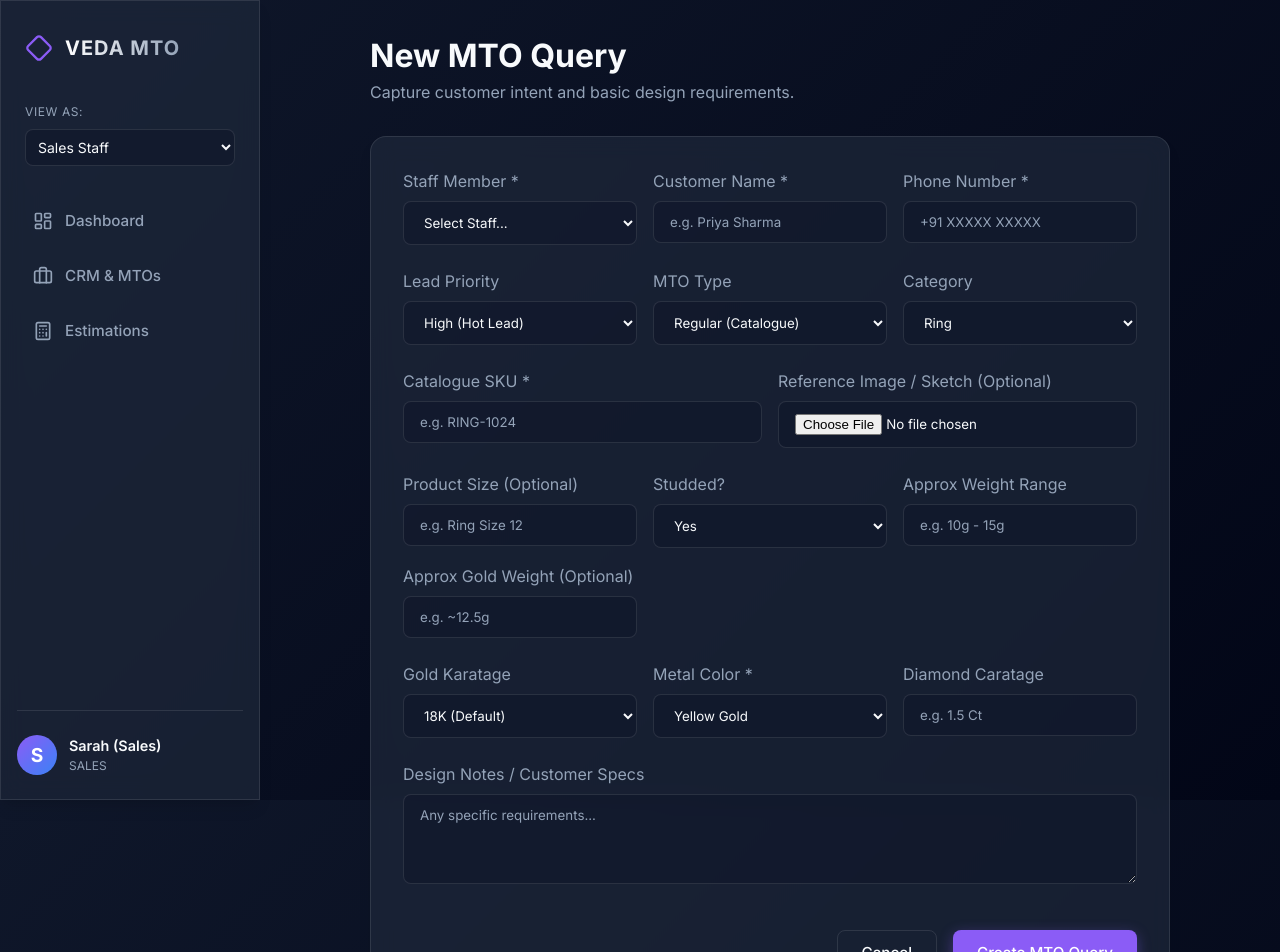
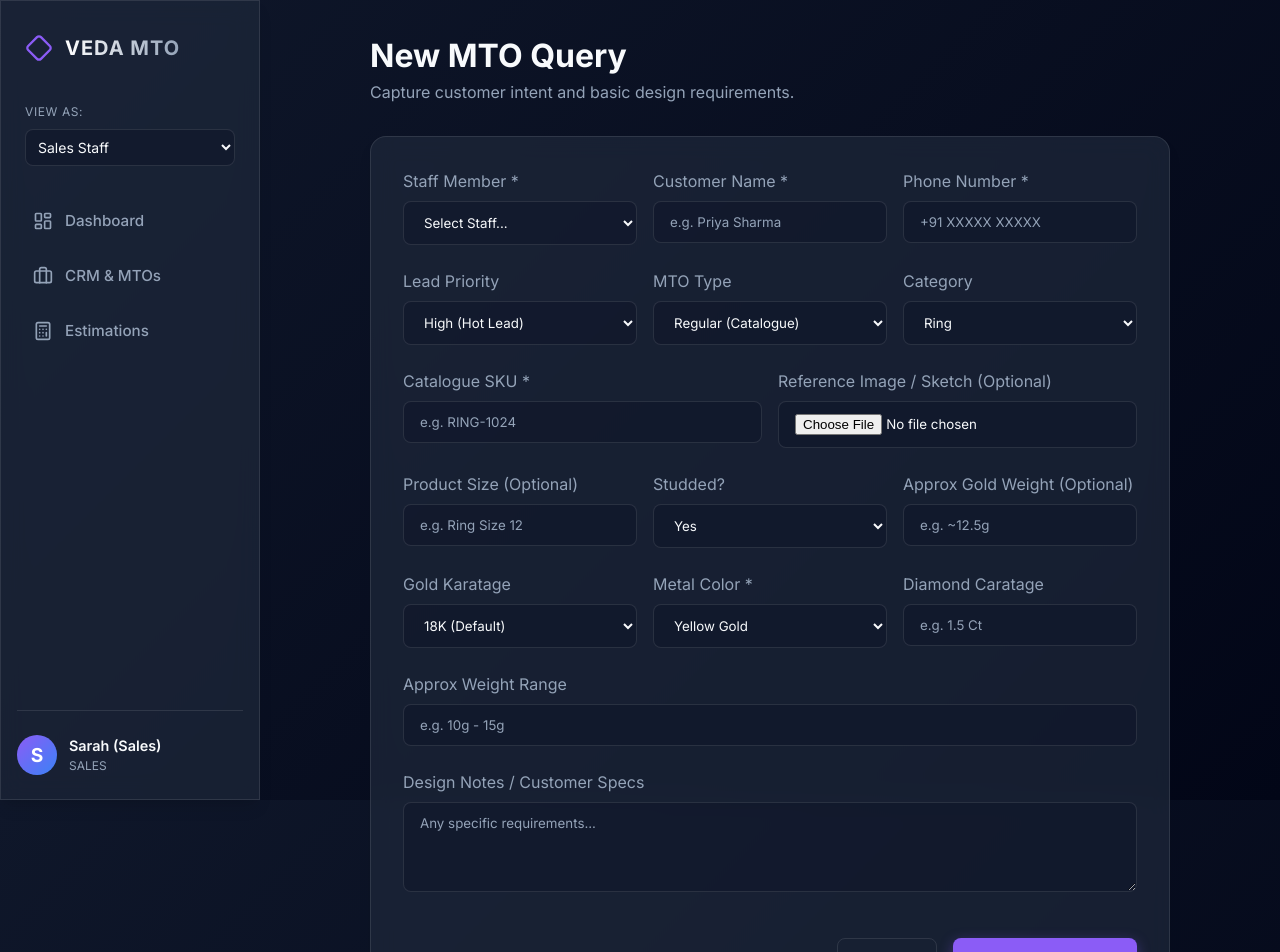
Before and after one commit to vinayakdalmia21/mto-tool, a Next.js app: page /mtos/create in a window 1280 px wide. Shown: the top 952 px of the page. Built offline with nearby package versions, Linux system fonts and the light colour scheme.

Commit message:
Move Approx Weight Range to just above Design Notes per user request

```diff
--- a/src/app/mtos/create/page.tsx
+++ b/src/app/mtos/create/page.tsx
@@ -116,10 +116,6 @@ export default function CreateMtoPage() {
               </select>
             </div>
             <div>
-              <label style={{ display: 'block', marginBottom: '0.5rem', color: 'var(--text-muted)' }}>Approx Weight Range</label>
-              <input name="weightRange" placeholder="e.g. 10g - 15g" />
-            </div>
-            <div>
               <label style={{ display: 'block', marginBottom: '0.5rem', color: 'var(--text-muted)' }}>Approx Gold Weight (Optional)</label>
               <input name="goldWeight" placeholder="e.g. ~12.5g" />
             </div>
@@ -153,6 +149,11 @@ export default function CreateMtoPage() {
           </div>
 
           <div>
+            <label style={{ display: 'block', marginBottom: '0.5rem', color: 'var(--text-muted)' }}>Approx Weight Range</label>
+            <input name="weightRange" placeholder="e.g. 10g - 15g" />
+          </div>
+
+          <div>
              <label style={{ display: 'block', marginBottom: '0.5rem', color: 'var(--text-muted)' }}>Design Notes / Customer Specs</label>
              <textarea name="notes" rows={4} placeholder="Any specific requirements..."></textarea>
           </div>
```
